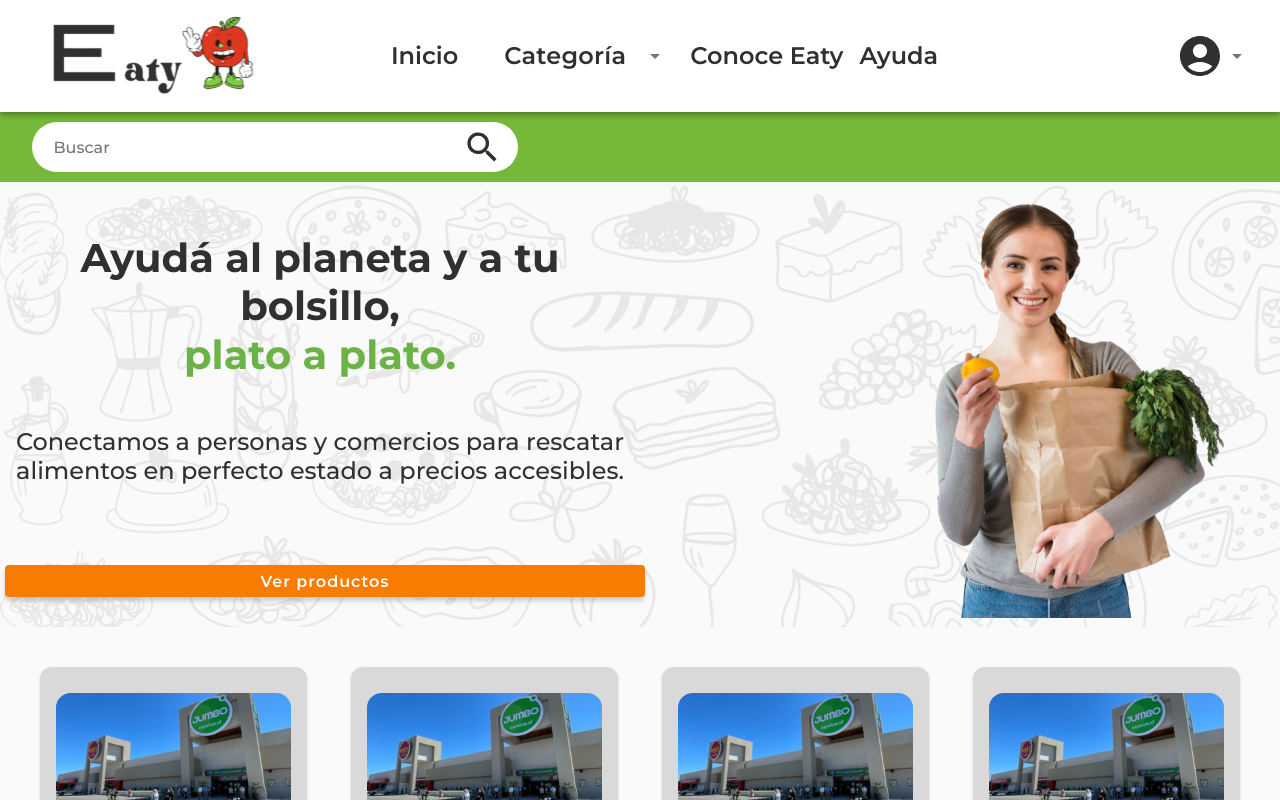
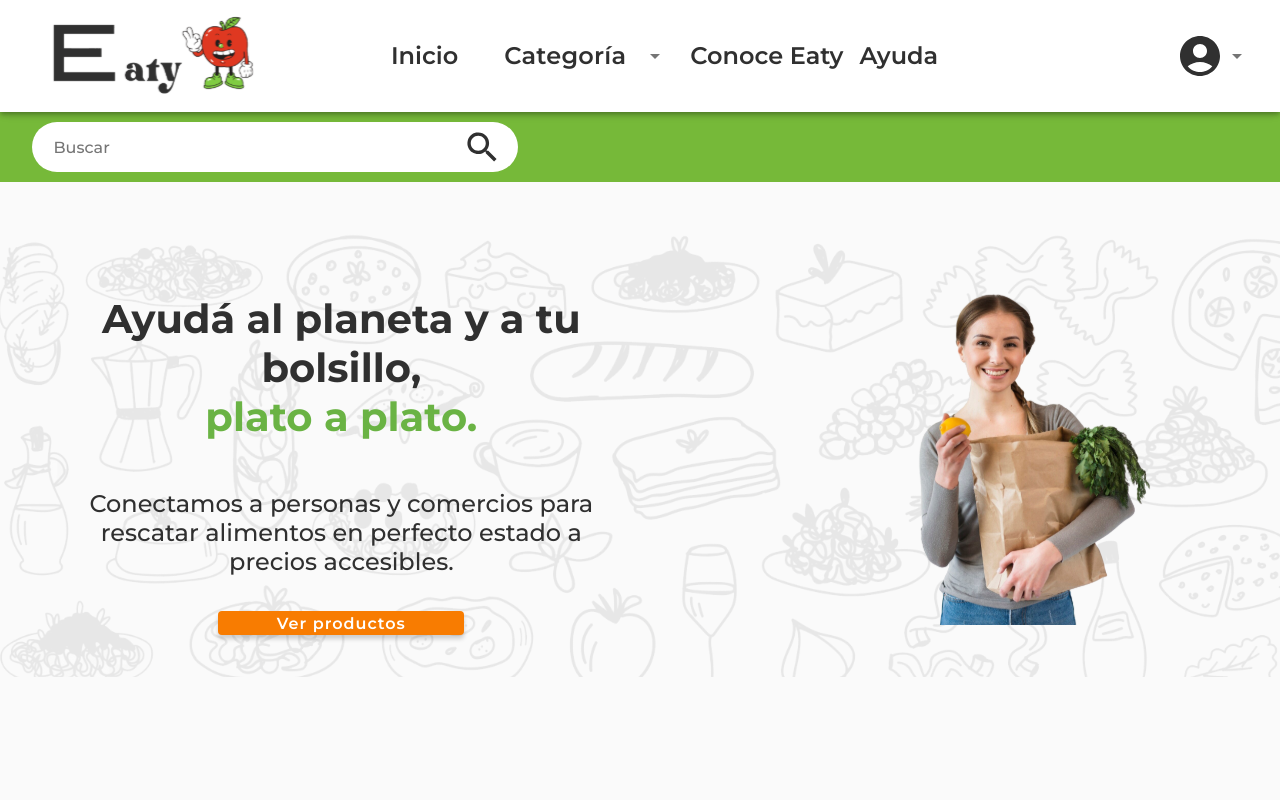
Before and after one commit to No-Country-simulation/equipo-s19-12-n-webapp, a React (Vite) app in the folder Frontend/front-project/: page / in a window 1280 px wide. Shown: the top 800 px of the page. Built offline with nearby package versions, Linux system fonts and the light colour scheme.

Commit message:
feat: ajuste de estilos en Home

```diff
--- a/Frontend/front-project/src/core/components/atomos/MainSubtitle/MainSubtitle.css
+++ b/Frontend/front-project/src/core/components/atomos/MainSubtitle/MainSubtitle.css
@@ -1,4 +1,6 @@
 .subtitle {
+  padding: 0;
+  margin: 0;
   font-family: "Montserrat", sans-serif;
   font-size: 24px;
   font-weight: 500;
--- a/Frontend/front-project/src/core/components/organismos/MainSection1/MainSection1.css
+++ b/Frontend/front-project/src/core/components/organismos/MainSection1/MainSection1.css
@@ -1,27 +1,36 @@
 .main-banner {
   display: flex;
-  justify-content: space-between;
+  justify-content: space-evenly;
   align-items: center;
   height: 445px;
-  width: auto;
+  width: 100%;
   background-image: url("../../../../assets/images/food-doodles-banner.svg");
+  margin-bottom: 100px;
+  margin-top: 50px;
 }
 
 .text-content {
-  flex: 1;
+  width: 40%;
+  display: flex;
+  flex-direction: column;
+  justify-content: center;
+  align-items: center;
   text-align: center;
 }
 
 .image-content {
-  flex: 1;
+  width: 40%;
   display: flex;
   justify-content: end;
   align-items: end;
 }
 
 .otrosEstilos {
-  padding-left: 50px;
-  padding-right: 50px;
+  display: flex;
+  justify-content: center;
+  align-items: center;
+  height: auto;
+  width: 50%;
   font-weight: 600;
 }
 .mainsection1-btn-tablet {
--- a/Frontend/front-project/src/core/components/organismos/MainSection1/MainSection1.jsx
+++ b/Frontend/front-project/src/core/components/organismos/MainSection1/MainSection1.jsx
@@ -34,14 +34,15 @@ const MainSection1 = () => {
       <div className="text-content">
         <MainTitle />
         <MainSubtitle />
+        <div className="otrosEstilos">
           <Button
             onClick={() => {
               obtenerProductos();
             }}
             variante={"orange"}
             texto={"Ver productos"}
-          className="otrosEstilos"
           />
+        </div>
       </div>
       <div className="image-content">
         <MainImage />
```
Lines whose indentation alone changed are shown as unchanged.
